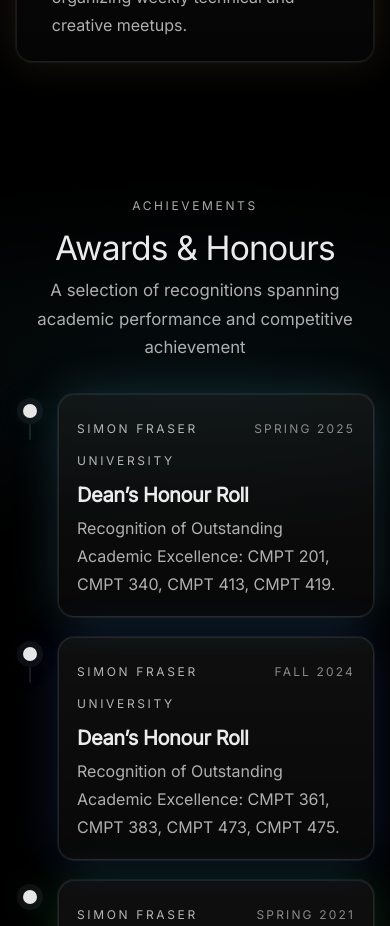
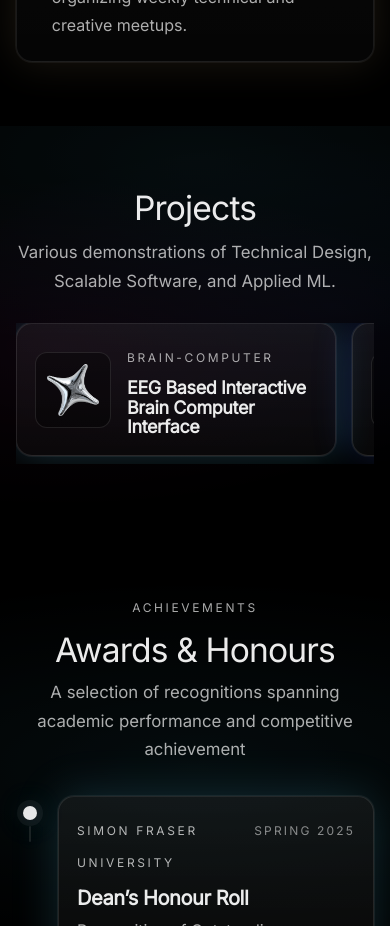
Before and after one commit to abiel-source/Portfolio, a React (Vite) app: page / in a window 390 px wide. Shown: the part 6540-7466 px from the top of the page. Built offline with nearby package versions, Linux system fonts and the light colour scheme.

Commit message:
conditionally render separate project row components for mobile

```diff
--- a/src/pages/Home.jsx
+++ b/src/pages/Home.jsx
@@ -14,6 +14,7 @@
 import FinalHero from "../components/FinalHero";
 import Introduction from "../components/Introduction";
 import ResponsiveMoon from "../components/ResponsiveMoon";
+import ProjectsRowMobile from "../components/ProjectsRowMobile";
 
 export default function Home() {
   const location = useLocation();
@@ -56,7 +57,15 @@
         <Spotlight />
         <LogoMarquee />
         <Experience />
-        <ProjectsRow />
+
+        <Box sx={{ display: { xs: "none", md: "block" } }}>
+          <ProjectsRow />
+        </Box>
+
+        <Box sx={{ display: { xs: "block", md: "none" } }}>
+          <ProjectsRowMobile />
+        </Box>
+
         <Achievements />
         <FinalHero />
       </main>
```
